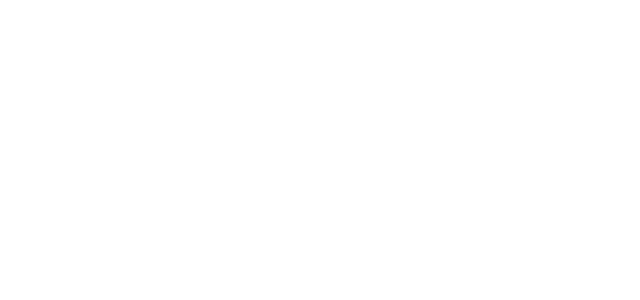
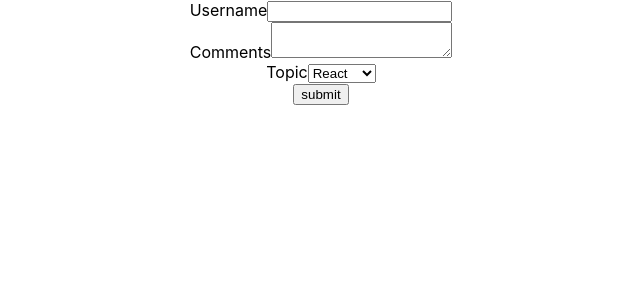
Before and after one commit to R4m21/ReactJs, a React (Create React App) app: page / in a window 1280 px wide. Shown: the top 300 px of the page, without its empty margins (319-959 px from the left). Built offline with nearby package versions, Linux system fonts and the light colour scheme.

Commit message:
basics of form handling

```diff
--- a/src/App.js
+++ b/src/App.js
@@ -1,4 +1,5 @@
 import "./App.css";
+import Form from "./components/Form";
 // import NameList from './components/NameList'
 // import UserGreeting from "./components/UserGreeting";
 // import ParentComponent from "./components/ParentComponent";
@@ -71,7 +72,7 @@
       {/* <h1 className='error'>Error</h1> */}
       {/* <h1 className={styles.success}>Success</h1> */}
 
-
+      <Form></Form>
     </div>
   );
 }
--- a/src/components/Form.js
+++ b/src/components/Form.js
@@ -0,0 +1,64 @@
+import React, { Component } from 'react'
+
+class Form extends Component {
+    constructor(props) {
+        super(props)
+
+        this.state = {
+             username:'',
+             comment:'',
+             topic:'',
+        }
+    }
+
+    handlerUsernameChange = (event) =>{
+        this.setState({
+            username : event.target.value,
+        })
+    }
+
+    handlerCommentsChange = (event) => {
+        this.setState({
+            comment: event.target.value,
+        })
+    }
+
+    handleTopicChange = event => {
+        this.setState({
+            topic : event.target.value,
+        })
+    }
+
+    handleSubmit = event =>{
+        alert(`${this.state.username} ${this.state.comment} ${this.state.topic}`);
+        event.preventDefault()//after alert event -> its not refresh on submit button
+    }
+
+    render() {
+        return (
+            <div>
+            <form action="" onSubmit={this.handleSubmit}>
+                <div className="">
+                    <label htmlFor="">Username</label>
+                    <input type="text" name="" id="" value={this.state.username} onChange={this.handlerUsernameChange}/>
+                </div>
+                <div className="">
+                    <label htmlFor="">Comments</label>
+                    <textarea name="" id="" value={this.state.comment} onChange={this.handlerCommentsChange}></textarea>
+                </div>
+                <div className="">
+                <label htmlFor="">Topic</label>
+                    <select name="" id="" value={this.state.topic} onChange={this.handleTopicChange}>
+                        <option value="react">React</option>
+                        <option value="angular">Angular</option>
+                        <option value="vue">Vue</option>
+                    </select>
+                </div>
+                <button type="submit">submit</button>
+            </form>
+            </div>
+        )
+    }
+}
+
+export default Form
```
Also changed, not shown: readme.txt.
